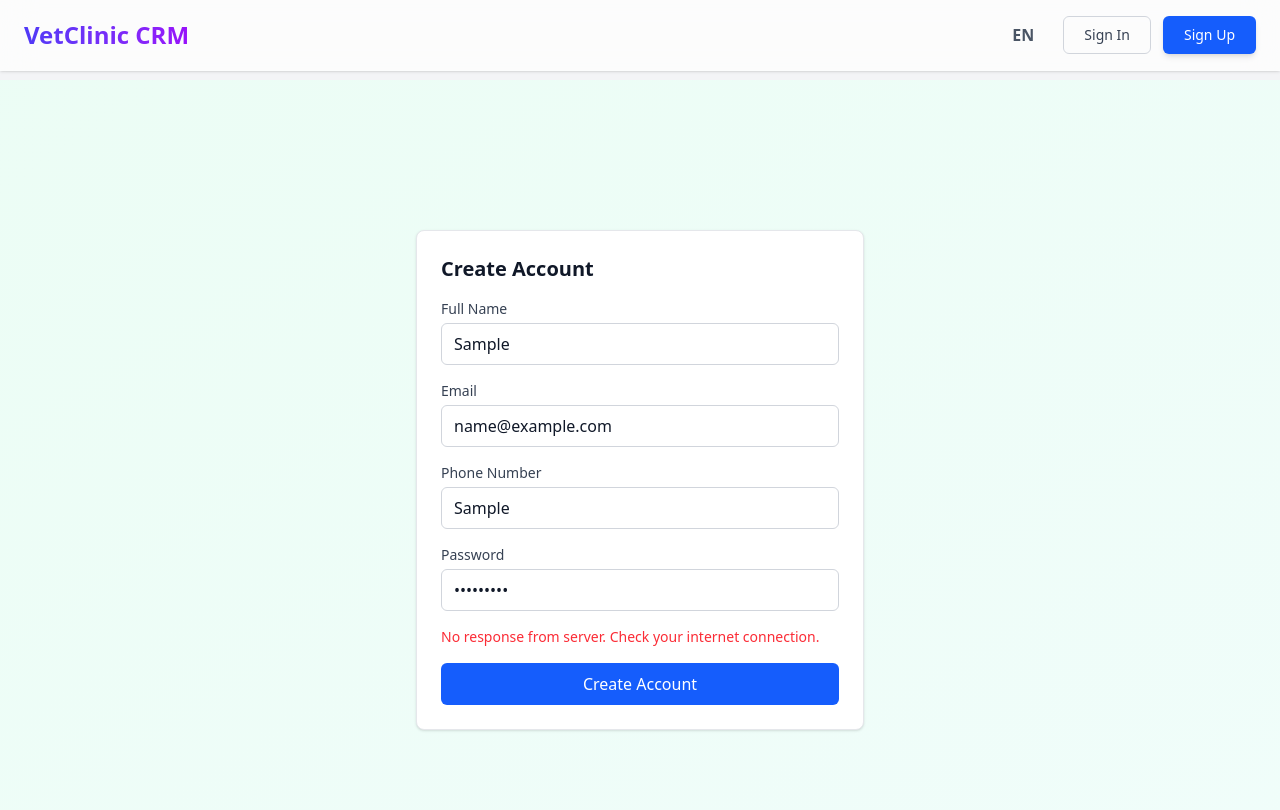
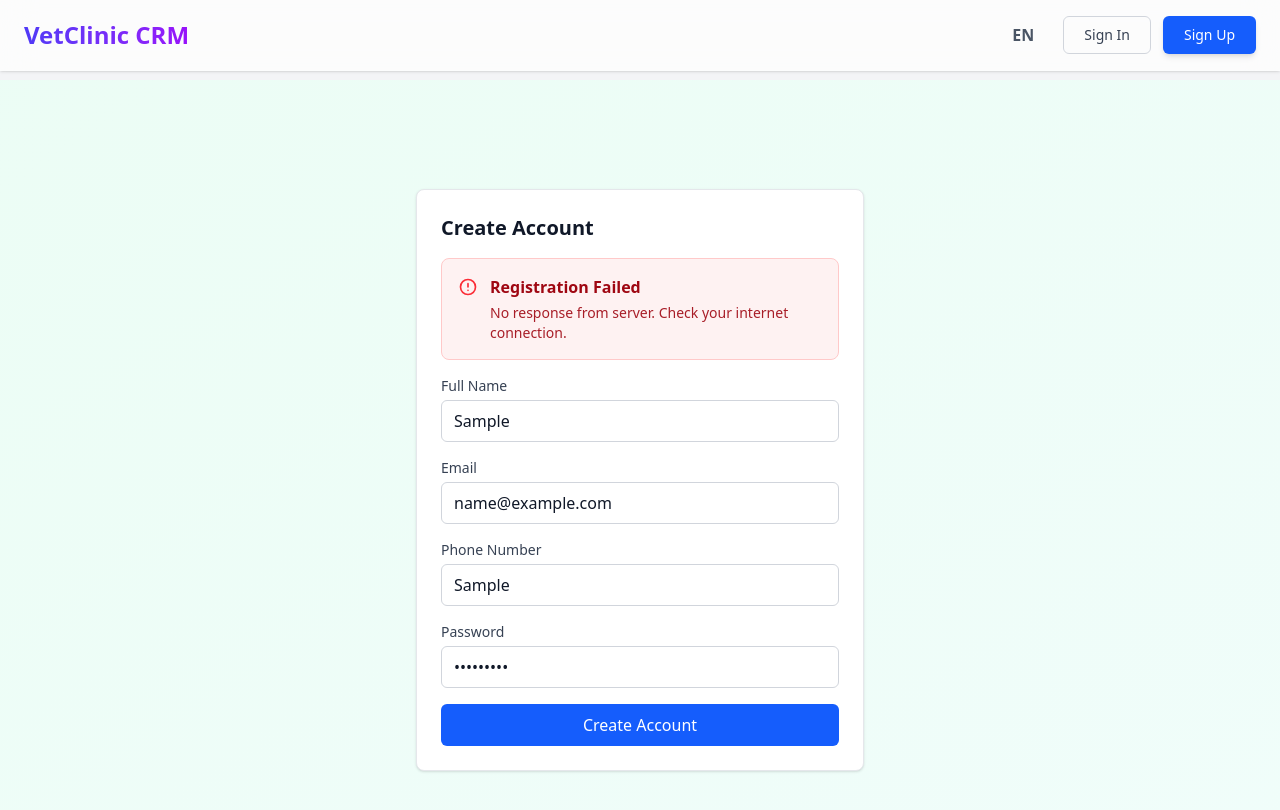
Before and after one commit to kiryafn/vet-clinic-crm, a React app in the folder frontend/: page /register in a window 1280 px wide. Both pictures are taken after typing "Sample", "name@example.com", "Sample", "Sample123" into the empty fields and a click on the button "Create Account". Shown: the top 810 px of the page. Built offline with nearby package versions, Linux system fonts and the light colour scheme; no server answers; the HTML template or start-up script is replaced by a standard one.

Commit message:
feat: Add Alert component and implement client-side validation with improved error display in forms.

```diff
--- a/frontend/src/pages/BookAppointmentPage/BookAppointmentPage.tsx
+++ b/frontend/src/pages/BookAppointmentPage/BookAppointmentPage.tsx
@@ -1,7 +1,7 @@
 import { useState, useEffect, type FormEvent } from 'react';
 import { useNavigate } from 'react-router-dom';
 import { Header } from '../../widgets/Header/Header';
-import { Button, Input, Card } from '../../shared/ui';
+import { Button, Input, Card, Alert } from '../../shared/ui';
 import { api } from '../../shared/api/api';
 import { format, addMinutes, isBefore, parseISO, set, startOfDay, isSameDay } from 'date-fns';
 
@@ -160,6 +160,14 @@ export const BookAppointmentPage = () => {
             <Header />
             <div className="flex-1 container mx-auto px-4 py-8 flex items-center justify-center">
                 <Card title="Book Appointment" className="w-full max-w-2xl">
+                    {error && (
+                        <div className="mb-6">
+                            <Alert variant="error" title="Booking Error">
+                                {error}
+                            </Alert>
+                        </div>
+                    )}
+
                     {isFetchingData ? (
                         <div className="text-center py-8">Loading data...</div>
                     ) : (
--- /dev/null
+++ b/frontend/src/shared/ui/Alert/Alert.tsx
@@ -0,0 +1,54 @@
+import { type ReactNode } from 'react';
+
+type AlertVariant = 'error' | 'success' | 'warning' | 'info';
+
+interface AlertProps {
+    variant?: AlertVariant;
+    title?: string;
+    children: ReactNode;
+    className?: string;
+}
+
+const variants = {
+    error: 'bg-red-50 border-red-200 text-red-800',
+    success: 'bg-green-50 border-green-200 text-green-800',
+    warning: 'bg-amber-50 border-amber-200 text-amber-800',
+    info: 'bg-blue-50 border-blue-200 text-blue-800',
+};
+
+const icons = {
+    error: (
+        <svg className="w-5 h-5 text-red-500" fill="none" viewBox="0 0 24 24" stroke="currentColor">
+            <path strokeLinecap="round" strokeLinejoin="round" strokeWidth={2} d="M12 8v4m0 4h.01M21 12a9 9 0 11-18 0 9 9 0 0118 0z" />
+        </svg>
+    ),
+    success: (
+        <svg className="w-5 h-5 text-green-500" fill="none" viewBox="0 0 24 24" stroke="currentColor">
+            <path strokeLinecap="round" strokeLinejoin="round" strokeWidth={2} d="M9 12l2 2 4-4m6 2a9 9 0 11-18 0 9 9 0 0118 0z" />
+        </svg>
+    ),
+    warning: (
+        <svg className="w-5 h-5 text-amber-500" fill="none" viewBox="0 0 24 24" stroke="currentColor">
+            <path strokeLinecap="round" strokeLinejoin="round" strokeWidth={2} d="M12 9v2m0 4h.01m-6.938 4h13.856c1.54 0 2.502-1.667 1.732-3L13.732 4c-.77-1.333-2.694-1.333-3.464 0L3.34 16c-.77 1.333.192 3 1.732 3z" />
+        </svg>
+    ),
+    info: (
+        <svg className="w-5 h-5 text-blue-500" fill="none" viewBox="0 0 24 24" stroke="currentColor">
+            <path strokeLinecap="round" strokeLinejoin="round" strokeWidth={2} d="M13 16h-1v-4h-1m1-4h.01M21 12a9 9 0 11-18 0 9 9 0 0118 0z" />
+        </svg>
+    ),
+};
+
+export const Alert = ({ variant = 'info', title, children, className = '' }: AlertProps) => {
+    return (
+        <div className={`p-4 rounded-lg border flex gap-3 ${variants[variant]} ${className}`}>
+            <div className="flex-shrink-0 mt-0.5">
+                {icons[variant]}
+            </div>
+            <div>
+                {title && <h3 className="font-semibold mb-1">{title}</h3>}
+                <div className="text-sm opacity-90">{children}</div>
+            </div>
+        </div>
+    );
+};
--- a/frontend/src/shared/ui/index.ts
+++ b/frontend/src/shared/ui/index.ts
@@ -1,3 +1,4 @@
 export * from './Button/Button';
 export * from './Input/Input';
 export * from './Card/Card';
+export * from './Alert/Alert';
--- a/frontend/src/widgets/LoginForm/LoginForm.tsx
+++ b/frontend/src/widgets/LoginForm/LoginForm.tsx
@@ -1,18 +1,36 @@
 import { type FormEvent, useState } from 'react';
 import { useTranslation } from 'react-i18next';
 import { useLogin } from '../../features/auth/login/model/useLogin';
-import { Button, Input, Card } from '../../shared/ui';
+import { Button, Input, Card, Alert } from '../../shared/ui';
 
 export const LoginForm = () => {
     const { t } = useTranslation();
-    const { login, isLoading, error } = useLogin();
+    const { login, isLoading, error: authError } = useLogin();
     const [email, setEmail] = useState('');
     const [password, setPassword] = useState('');
+    const [validationError, setValidationError] = useState('');
+
+    const validate = () => {
+        if (!email || !password) {
+            setValidationError('All fields are required');
+            return false;
+        }
+        const emailRegex = /^[^\s@]+@[^\s@]+\.[^\s@]+$/;
+        if (!emailRegex.test(email)) {
+            setValidationError('Invalid email format');
+            return false;
+        }
+        setValidationError('');
+        return true;
+    };
 
     const handleSubmit = (e: FormEvent) => {
         e.preventDefault();
+        if (!validate()) return;
         login({ email, password });
     };
+
+    const error = validationError || authError;
 
     return (
         <Card
@@ -20,22 +38,34 @@ export const LoginForm = () => {
             className="w-full max-w-md mx-auto"
         >
             <form onSubmit={handleSubmit} className="flex flex-col gap-4">
+                {error && (
+                    <Alert variant="error" title="Login Failed">
+                        {error}
+                    </Alert>
+                )}
+
                 <Input
                     label={t('auth.login.email')}
                     type="email"
                     value={email}
-                    onChange={(e) => setEmail(e.target.value)}
+                    onChange={(e) => {
+                        setEmail(e.target.value);
+                        setValidationError('');
+                    }}
                     required
+                    placeholder="name@example.com"
                 />
                 <Input
                     label={t('auth.login.password')}
                     type="password"
                     value={password}
-                    onChange={(e) => setPassword(e.target.value)}
+                    onChange={(e) => {
+                        setPassword(e.target.value);
+                        setValidationError('');
+                    }}
                     required
+                    placeholder="••••••••"
                 />
-
-                {error && <div className="text-red-500 text-sm">{error}</div>}
 
                 <Button type="submit" isLoading={isLoading} className="w-full">
                     {t('auth.login.submit')}
--- a/frontend/src/widgets/RegisterForm/RegisterForm.tsx
+++ b/frontend/src/widgets/RegisterForm/RegisterForm.tsx
@@ -1,19 +1,40 @@
 import { type FormEvent, useState } from 'react';
-import { useTranslation } from 'react-i18next'; // <--- Импортируем хук
+import { useTranslation } from 'react-i18next';
 import { useRegister } from '../../features/auth/register/model/useRegister';
-import { Button, Input, Card } from '../../shared/ui';
+import { Button, Input, Card, Alert } from '../../shared/ui';
 
 export const RegisterForm = () => {
     const { t } = useTranslation();
-    const { register, isLoading, error } = useRegister();
+    const { register, isLoading, error: authError } = useRegister();
 
     const [email, setEmail] = useState('');
     const [password, setPassword] = useState('');
     const [fullName, setFullName] = useState('');
     const [phone, setPhone] = useState('');
+    const [validationError, setValidationError] = useState('');
+
+    const validate = () => {
+        if (!email || !password || !fullName) {
+            setValidationError('Required fields missing');
+            return false;
+        }
+        const emailRegex = /^[^\s@]+@[^\s@]+\.[^\s@]+$/;
+        if (!emailRegex.test(email)) {
+            setValidationError('Invalid email format');
+            return false;
+        }
+        if (password.length < 6) {
+            setValidationError('Password must be at least 6 characters');
+            return false;
+        }
+        setValidationError('');
+        return true;
+    };
 
     const handleSubmit = (e: FormEvent) => {
         e.preventDefault();
+        if (!validate()) return;
+
         register({
             email,
             password,
@@ -22,39 +43,58 @@ export const RegisterForm = () => {
         });
     };
 
+    const error = validationError || authError;
+
     return (
         <Card
             title={t('auth.register.title')}
             className="w-full max-w-md mx-auto"
         >
             <form onSubmit={handleSubmit} className="flex flex-col gap-4">
+                {error && (
+                    <Alert variant="error" title="Registration Failed">
+                        {error}
+                    </Alert>
+                )}
+
                 <Input
                     label={t('auth.register.full_name')}
                     value={fullName}
-                    onChange={(e) => setFullName(e.target.value)}
+                    onChange={(e) => {
+                        setFullName(e.target.value);
+                        setValidationError('');
+                    }}
                     required
+                    placeholder="John Doe"
                 />
                 <Input
-                    label={t('auth.register.email')} // "Email"
+                    label={t('auth.register.email')}
                     type="email"
                     value={email}
-                    onChange={(e) => setEmail(e.target.value)}
+                    onChange={(e) => {
+                        setEmail(e.target.value);
+                        setValidationError('');
+                    }}
                     required
+                    placeholder="name@example.com"
                 />
                 <Input
                     label={t('auth.register.phone')}
                     value={phone}
                     onChange={(e) => setPhone(e.target.value)}
+                    placeholder="+1 (555) 000-0000"
                 />
                 <Input
                     label={t('auth.register.password')}
                     type="password"
                     value={password}
-                    onChange={(e) => setPassword(e.target.value)}
+                    onChange={(e) => {
+                        setPassword(e.target.value);
+                        setValidationError('');
+                    }}
                     required
+                    placeholder="Min 6 characters"
                 />
-
-                {error && <div className="text-red-500 text-sm">{error}</div>}
 
                 <Button type="submit" isLoading={isLoading} className="w-full">
                     {t('auth.register.submit')}
```
